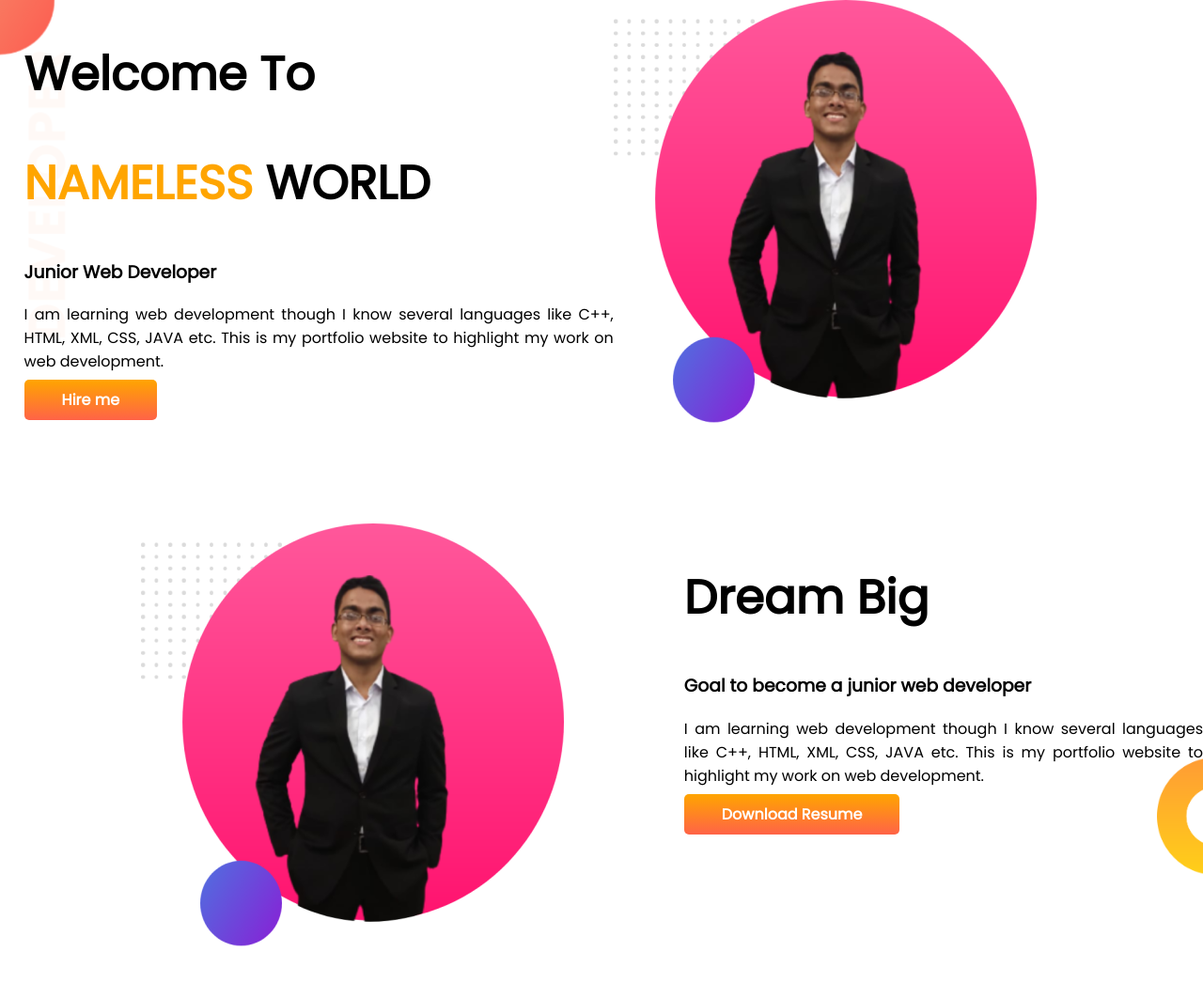
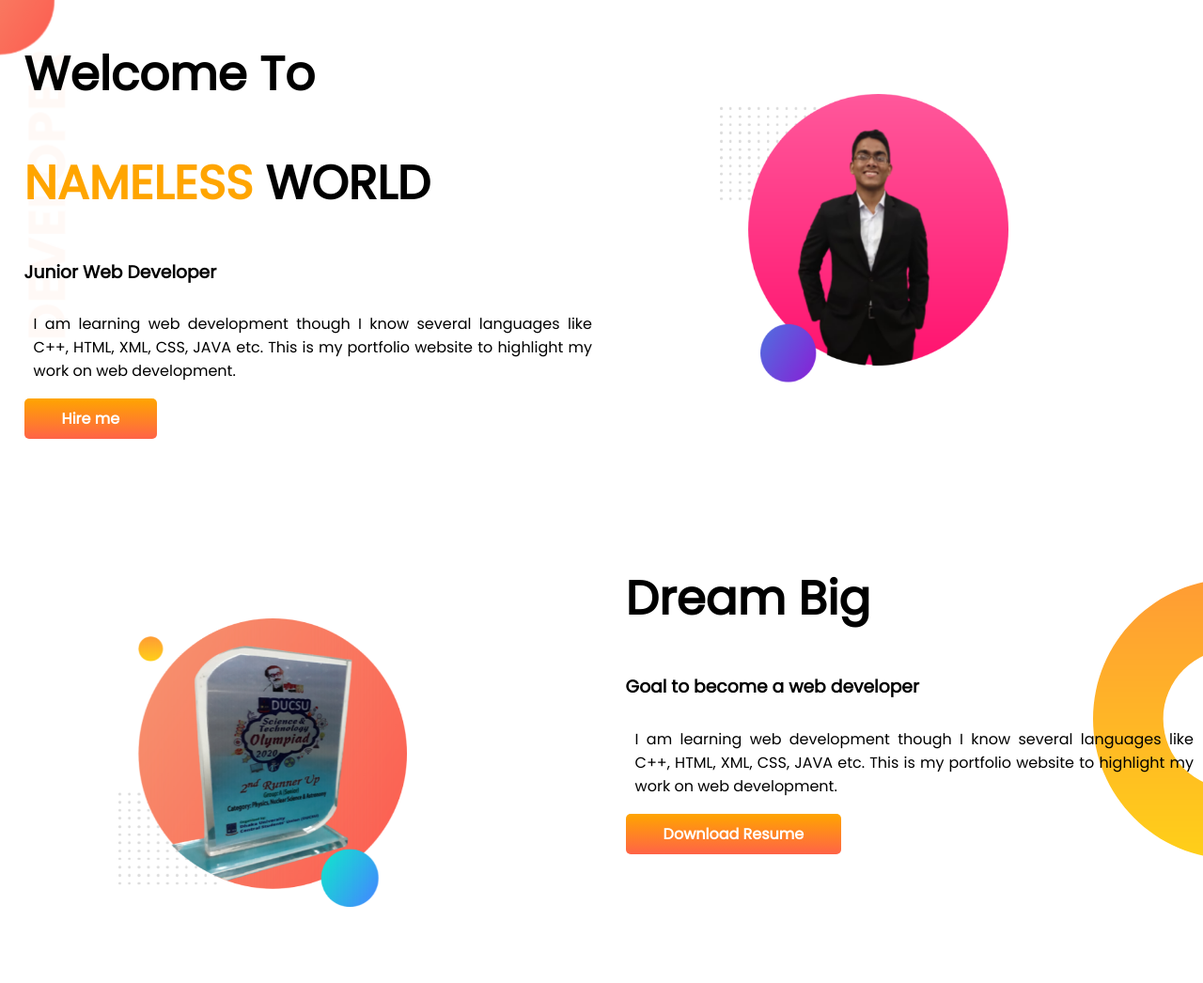
Before and after one commit to MdZillurRahman/developer-portfolio, a plain HTML site: page index.html in a window 1280 px wide. Shown: the whole page at 94% size. Before the commit the page ends 1014 px from the top, so only its background shows below. Drawn offline with Linux system fonts and the light colour scheme.

Commit message:
dream added

```diff
--- a/index.html
+++ b/index.html
@@ -14,7 +14,7 @@
 
 <body>
     <section class="top-banner">
-        <div class="first-div">
+        <div class="half-width">
             <h1>Welcome To</h1>
             <h1><span>NAMELESS </span>WORLD</h1>
             <h3>Junior Web Developer</h3>
@@ -25,21 +25,21 @@
                 href="https://www.linkedin.com/in/md-zillur-rahman-2042291ab/">Hire
                 me</a>
         </div>
-        <div class="second-div">
+        <div class="half-width">
             <img src="1/MY-450x450.png" alt="">
         </div>
     </section>
     <section class="dream-big">
-        <div class="third-div">
-            <img src="1/MY-450x450.png" alt="">
+        <div class="half-width">
+            <img src="1/My-450x450.Prize (1).png" alt="">
         </div>
-        <div class="first-div">
+        <div class="half-width">
             <h1>Dream Big</h1>
-            <h3>Goal to become a junior web developer</h3>
+            <h3>Goal to become a web developer</h3>
             <p>I am learning web development though I know several languages like C++, HTML, XML, CSS, JAVA etc. This is
                 my
                 portfolio website to highlight my work on web development.</p>
-            <a class="download-resume" target="_blank" rel="noopener noreferrer"
+            <a class="hire-me" target="_blank" rel="noopener noreferrer"
                 href="https://www.linkedin.com/in/md-zillur-rahman-2042291ab/">Download Resume</a>
         </div>
 
--- a/style.css
+++ b/style.css
@@ -1,23 +1,30 @@
 body{
     font-family: 'Poppins', sans-serif;
     margin: 0px;
+    margin-bottom: 100px;
 }
 h1{
     font-size: 50px;
+}
+p{
+   padding: 10px;
 }
 span{
     color: orange;
 }
 section{
     display: flex;
+    margin-bottom: 100px;
 }
-.first-div{
+.half-width{
     width: 50%;
     padding-left: 2%;
     text-align: justify;
 }
-.second-div{
+.half-width img{
     width: 50%;
+    padding-left: 100px;
+    margin-top: 100px;
 }
 .hire-me{
     text-decoration: none;
@@ -26,28 +33,14 @@ section{
     color: white;
     font-weight: 750;
     border-radius: 5px;
+
 }
 .top-banner{
     background-image: url(images/top-banner.png);
     background-repeat: no-repeat;
 }
 .dream-big{
-    margin-top: 100px;
     background-image: url(images/dream-bg.png);
     background-repeat: no-repeat;
-    background-position-x: 100%;
-    background-position-y: 75%;
-    background-size: 1.3cm;
+    background-position: right;
 }
-.download-resume{
-    text-decoration: none;
-    background-image: linear-gradient(orange, tomato);
-    padding: 10px 40px;
-    color: white;
-    font-weight: 750;
-    border-radius: 5px;
-}
-.third-div{
-    width: 50%;
-    padding-left: 150px;
-}
```
Also changed, not shown: 1/My-450x450.Prize (1).png (added), 1/My.Prize (1).png (added), 1/My.Prize1.png (added).
